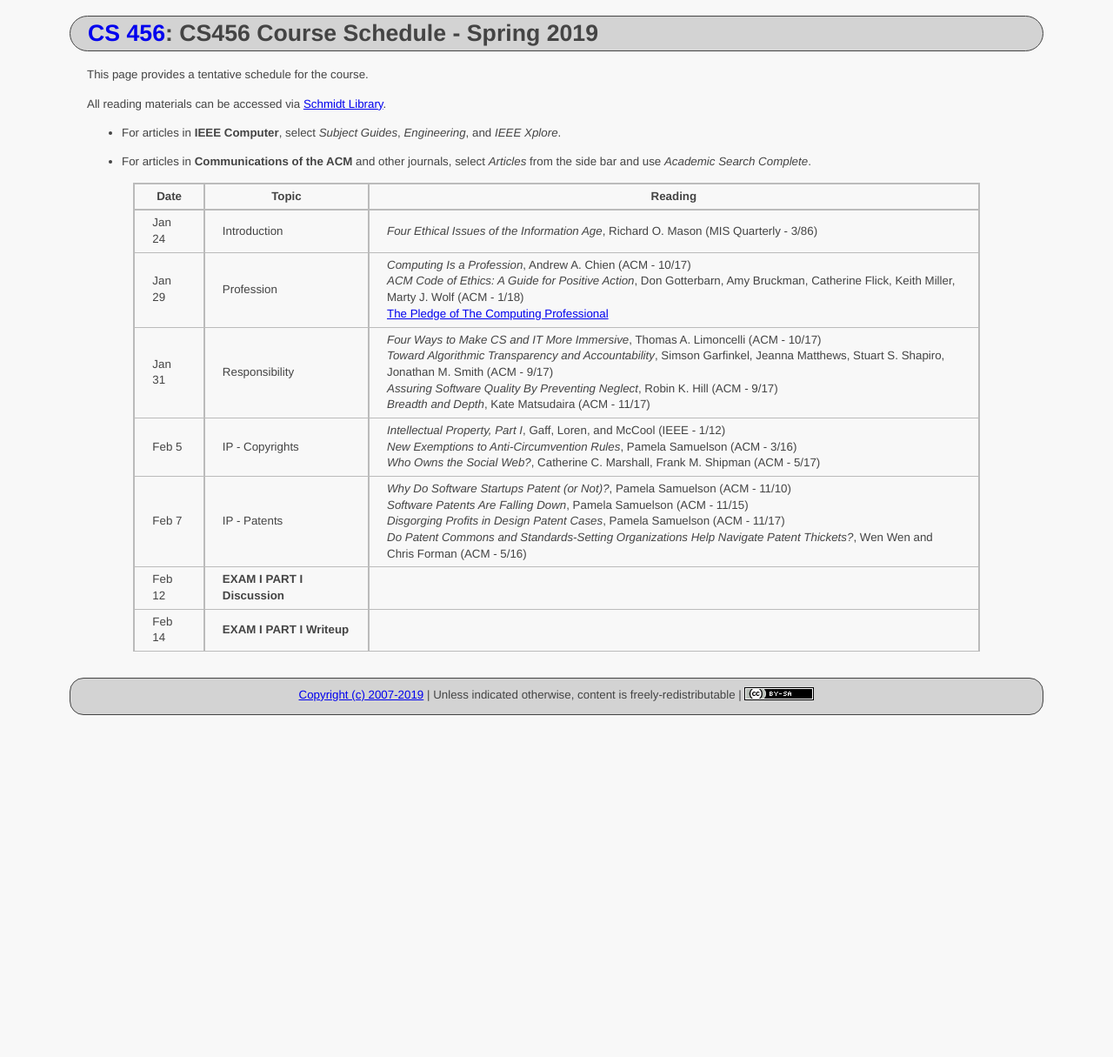
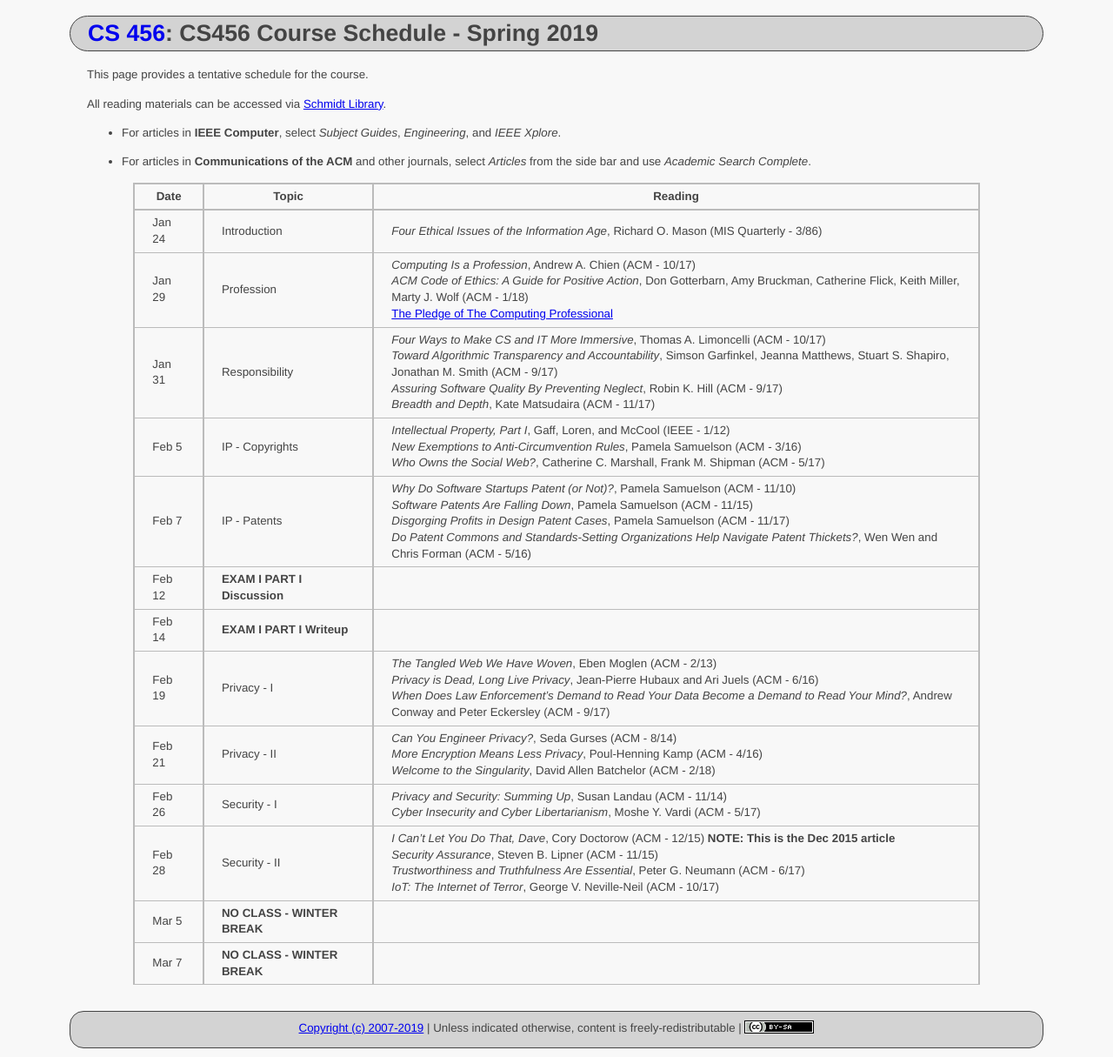
Before and after one commit to ycpcs/cs456-spring2019, a Jekyll site: the page built from schedule/index.md, in a window 1280 px wide. Shown: the whole page at 87% size. Built offline with Jekyll 4.4.1, drawn with Linux system fonts in a browser that asks for light colours; before the commit the page ends 900 px from its top, so only the background shows below that.

Commit message:
add privacy and security articles
add privacy and security articles

```diff
--- a/schedule/index.md
+++ b/schedule/index.md
@@ -21,12 +21,14 @@ All reading materials can be accessed via [Schmidt Library](http://library.ycp.e
 > Feb 7 | IP - Patents        | *Why Do Software Startups Patent (or Not)?*, Pamela Samuelson (ACM - 11/10) <br/> *Software Patents Are Falling Down*, Pamela Samuelson (ACM - 11/15) <br /> *Disgorging Profits in Design Patent Cases*, Pamela Samuelson (ACM - 11/17) <br /> *Do Patent Commons and Standards-Setting Organizations Help Navigate Patent Thickets?*, Wen Wen and Chris Forman (ACM - 5/16) |
 > Feb 12 | **EXAM I PART I Discussion**   |  |
 > Feb 14 | **EXAM I PART I Writeup**   |  |
-
+> Feb 19 | Privacy - I         | *The Tangled Web We Have Woven*, Eben Moglen (ACM - 2/13) <br /> *Privacy is Dead, Long Live Privacy*, Jean-Pierre Hubaux and Ari Juels (ACM - 6/16) <br /> *When Does Law Enforcement's Demand to Read Your Data Become a Demand to Read Your Mind?*, Andrew Conway and Peter Eckersley (ACM - 9/17) |
+> Feb 21 | Privacy - II        | *Can You Engineer Privacy?*, Seda Gurses (ACM - 8/14) <br /> *More Encryption Means Less Privacy*, Poul-Henning Kamp (ACM - 4/16) <br /> *Welcome to the Singularity*, David Allen Batchelor (ACM - 2/18) |
+> Feb 26 | Security - I        |  *Privacy and Security: Summing Up*, Susan Landau (ACM - 11/14) <br /> *Cyber Insecurity and Cyber Libertarianism*, Moshe Y. Vardi (ACM - 5/17)|
+> Feb 28 | Security - II       | *I Can't Let You Do That, Dave*, Cory Doctorow (ACM - 12/15) **NOTE: This is the Dec 2015 article** <br /> *Security Assurance*, Steven B. Lipner (ACM - 11/15) <br /> *Trustworthiness and Truthfulness Are Essential*, Peter G. Neumann (ACM - 6/17) <br /> *IoT: The Internet of Terror*, George V. Neville-Neil (ACM - 10/17)|
+> Mar 5  | **NO CLASS - WINTER BREAK** | |
+> Mar 7  | **NO CLASS - WINTER BREAK** | |
 
 <!--
-> Sept 6  | IP - Copyrights     | *Intellectual Property, Part I*, Gaff, Loren, and McCool (IEEE - 1/12) <br /> *New Exemptions to Anti-Circumvention Rules*, Pamela Samuelson (ACM - 3/16) <br /> *Who Owns the Social Web?*, Catherine C. Marshall, Frank M. Shipman (ACM - 5/17) |
-> Sept 11 | IP - Patents        | *Why Do Software Startups Patent (or Not)?*, Pamela Samuelson (ACM - 11/10) <br/> *Software Patents Are Falling Down*, Pamela Samuelson (ACM - 11/15) <br /> *Disgorging Profits in Design Patent Cases*, Pamela Samuelson (ACM - 11/17) <br /> *Do Patent Commons and Standards-Setting Organizations Help Navigate Patent Thickets?*, Wen Wen and Chris Forman (ACM - 5/16) |
-> Sept 13 | **EXAM I PART I**   |  |
 > Sept 18 | Privacy - I         | *The Tangled Web We Have Woven*, Eben Moglen (ACM - 2/13) <br /> *Privacy is Dead, Long Live Privacy*, Jean-Pierre Hubaux and Ari Juels (ACM - 6/16) <br /> *When Does Law Enforcement's Demand to Read Your Data Become a Demand to Read Your Mind?*, Andrew Conway and Peter Eckersley (ACM - 9/17) |
 > Sept 20 | Privacy - II        | *Can You Engineer Privacy?*, Seda Gurses (ACM - 8/14) <br /> *More Encryption Means Less Privacy*, Poul-Henning Kamp (ACM - 4/16) <br /> *Welcome to the Singularity*, David Allen Batchelor (ACM - 2/18) |
 > Sept 25 | Security - I        |  *Privacy and Security: Summing Up*, Susan Landau (ACM - 11/14) <br /> *Cyber Insecurity and Cyber Libertarianism*, Moshe Y. Vardi (ACM - 5/17)|
```
Also changed, not shown: index.md (+1 -0 lines).
